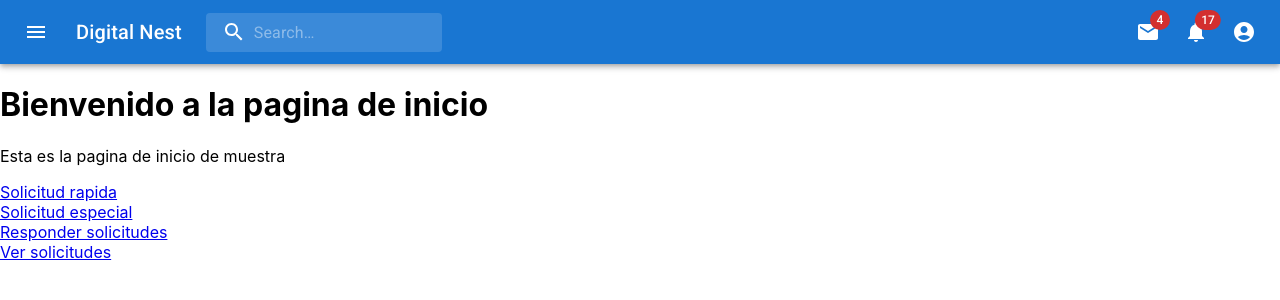
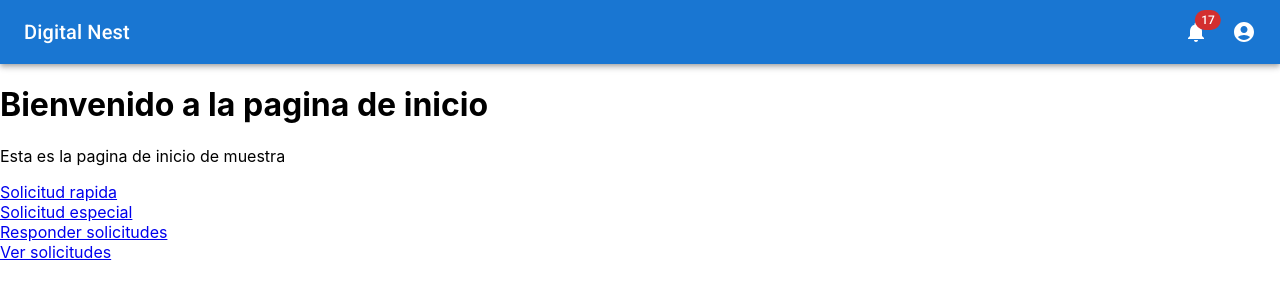
Before and after one commit to iMouchta/DigitalNest, a React (Create React App) app in the folder digital-nest/: page / in a window 1280 px wide. Shown: the top 300 px of the page. Built offline with nearby package versions, Linux system fonts and the light colour scheme; the HTML template or start-up script is replaced by a standard one.

Commit message:
navegacion con barra lateral

```diff
--- a/digital-nest/src/components/AppBar.js
+++ b/digital-nest/src/components/AppBar.js
@@ -163,17 +163,6 @@ export default function PrimarySearchAppBar() {
           </Badge>
         </IconButton>
         <p>Notifications</p>
-        <Menu
-          id="simple-menu"
-          anchorEl={anchorEl}
-          keepMounted
-          open={Boolean(anchorEl)}
-          onClose={handleClose}
-        >
-          <MenuItem onClick={handleClose}>Notification 1</MenuItem>
-          <MenuItem onClick={handleClose}>Notification 2</MenuItem>
-          <MenuItem onClick={handleClose}>Notification 3</MenuItem>
-        </Menu>
       </MenuItem>
       <MenuItem onClick={handleProfileMenuOpen}>
         <IconButton
@@ -194,7 +183,7 @@ export default function PrimarySearchAppBar() {
     <Box sx={{ flexGrow: 1 }}>
       <AppBar position="static">
         <Toolbar>
-          <IconButton
+          {/* <IconButton
             size="large"
             edge="start"
             color="inherit"
@@ -203,7 +192,7 @@ export default function PrimarySearchAppBar() {
             onClick={toggleDrawer(true)}
           >
             <MenuIcon />
-          </IconButton>
+          </IconButton> */}
           <Typography
             variant="h6"
             noWrap
@@ -212,7 +201,7 @@ export default function PrimarySearchAppBar() {
           >
             Digital Nest
           </Typography>
-          <Search>
+          {/* <Search>
             <SearchIconWrapper>
               <SearchIcon />
             </SearchIconWrapper>
@@ -220,10 +209,10 @@ export default function PrimarySearchAppBar() {
               placeholder="Search…"
               inputProps={{ "aria-label": "search" }}
             />
-          </Search>
+          </Search> */}
           <Box sx={{ flexGrow: 1 }} />
           <Box sx={{ display: { xs: "none", md: "flex" } }}>
-            <IconButton
+            {/* <IconButton
               size="large"
               aria-label="show 4 new mails"
               color="inherit"
@@ -231,7 +220,7 @@ export default function PrimarySearchAppBar() {
               <Badge badgeContent={4} color="error">
                 <MailIcon />
               </Badge>
-            </IconButton>
+            </IconButton> */}
             <IconButton
               size="large"
               aria-label="show 17 new notifications"
@@ -269,7 +258,7 @@ export default function PrimarySearchAppBar() {
       </AppBar>
       {renderMobileMenu}
       {renderMenu}
-      <Drawer open={drawerOpen} onClose={toggleDrawer}>
+      {/* <Drawer open={drawerOpen} onClose={toggleDrawer}>
         <div
           role="presentation"
           onClick={toggleDrawer(false)}
@@ -308,7 +297,7 @@ export default function PrimarySearchAppBar() {
             </ListItem>
           </List>
         </div>
-      </Drawer>
+      </Drawer> */}
     </Box>
   );
 }
```
